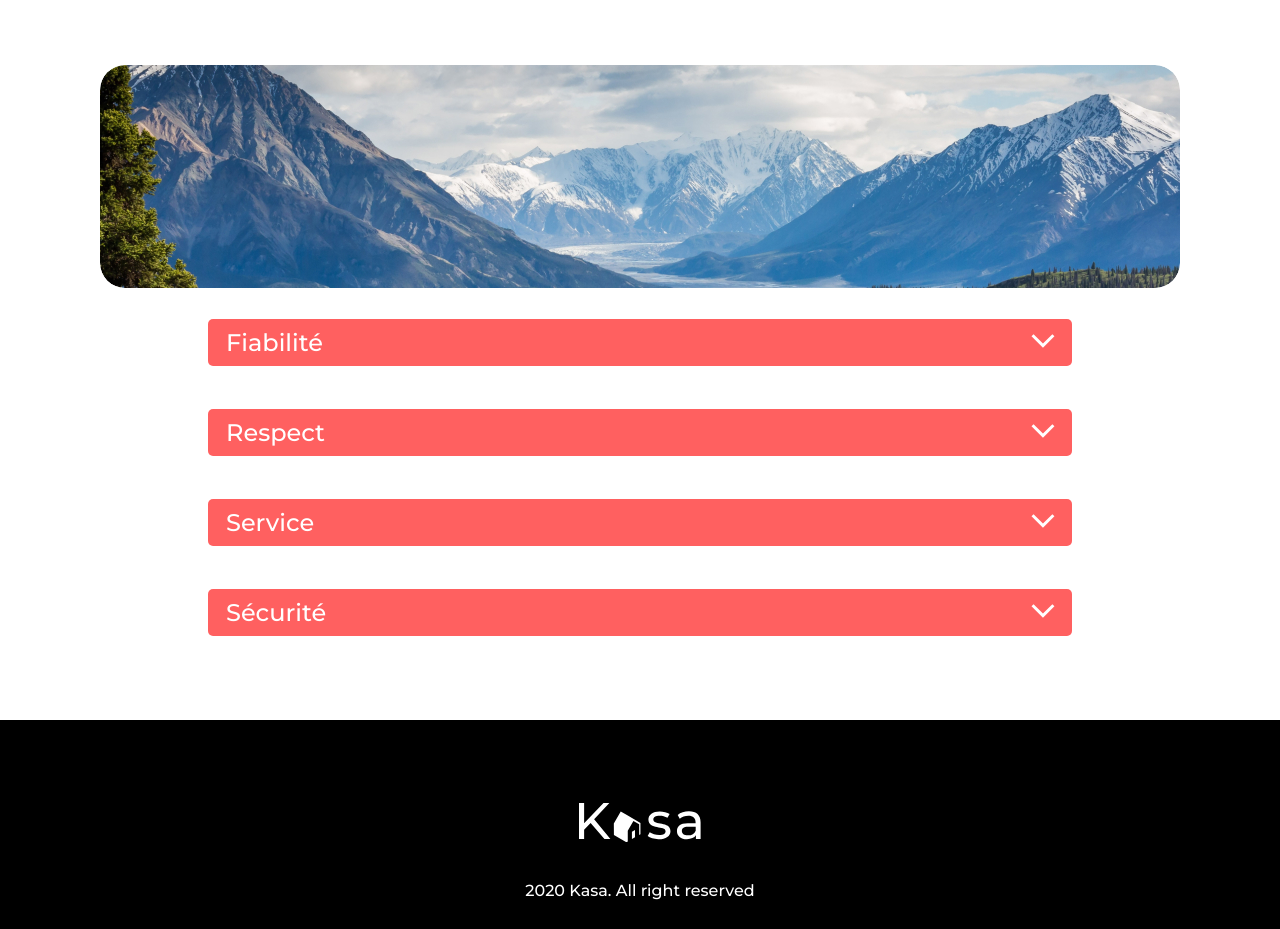
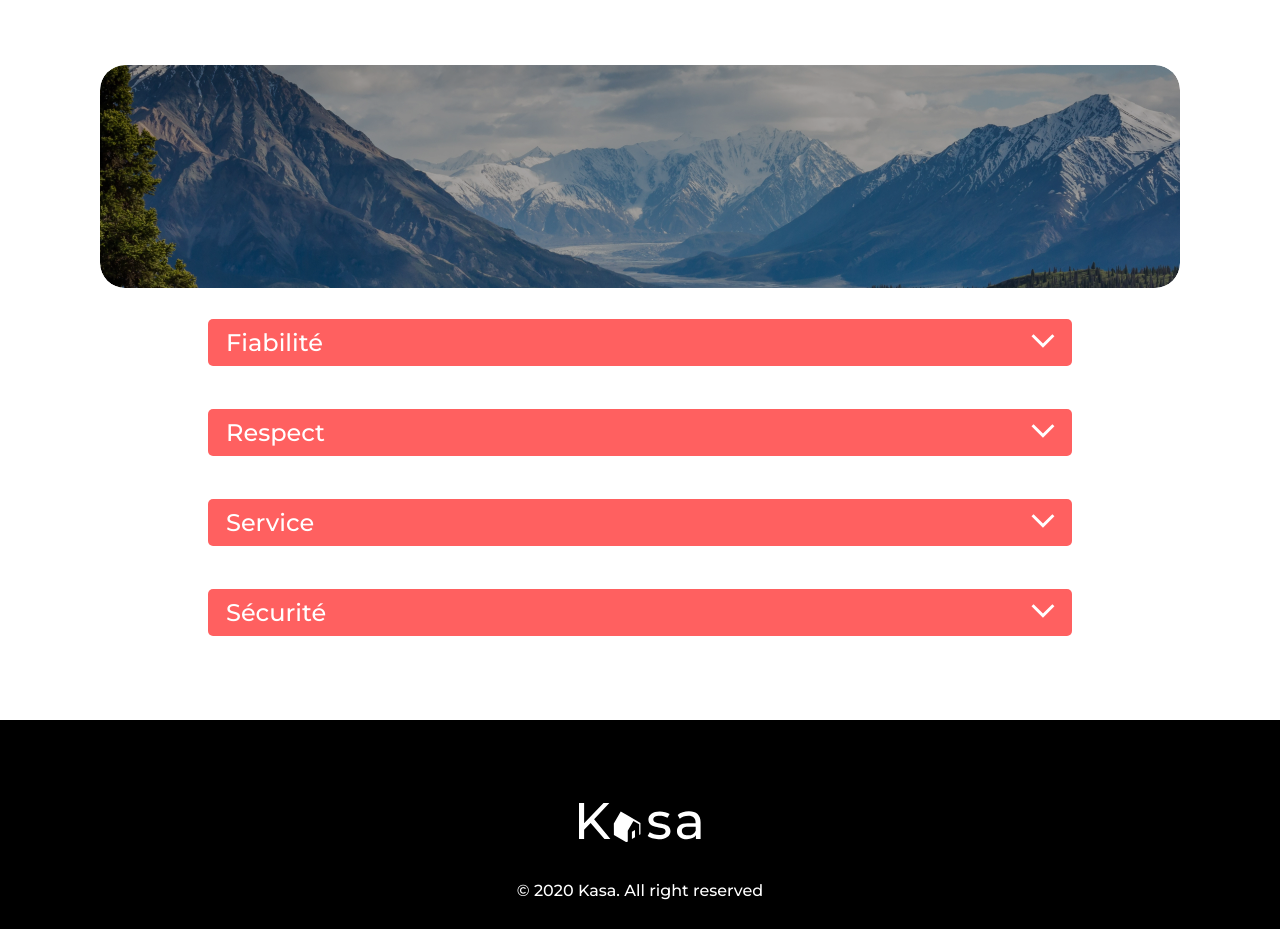
Before and after one commit to julienverley/kasa, a React (Create React App) app: page /about in a window 1280 px wide. Shown: the part 124-1053 px from the top of the page. Built offline with nearby package versions, Linux system fonts and the light colour scheme.

Commit message:
màj hebdo

```diff
--- a/src/components/Footer.js
+++ b/src/components/Footer.js
@@ -1,12 +1,11 @@
-import React, { useState } from "react";
-import Logo from "./Logo";
 import LogoFooter from "./LogoFooter";
 
 const Footer = () => {
   return (
     <div className="footer">
       <LogoFooter />
-      <div className="droits">2020 Kasa. All right reserved</div>
+      <div className="droits">© 2020 Kasa. All right reserved
+      </div>
     </div>
   );
 };
--- a/src/pages/Home.js
+++ b/src/pages/Home.js
@@ -13,7 +13,6 @@ const Home = () => {
         title="Chez vous, partout et ailleurs"
       />
       <LocationCards />
-      <br />
       <Footer />
     </div>
   );
--- a/src/styles/components/_banner.scss
+++ b/src/styles/components/_banner.scss
@@ -45,6 +45,7 @@
         z-index: 0;
         width: 100%;
         height: 223px;
+        filter: brightness(65%);
 
         @media screen and (max-width: 1000px) {
             border-radius: 15px;
```
Also changed, not shown: src/assets/img/grey_background.jpg (deleted), src/assets/img/location_cards_background.jpg (deleted).
